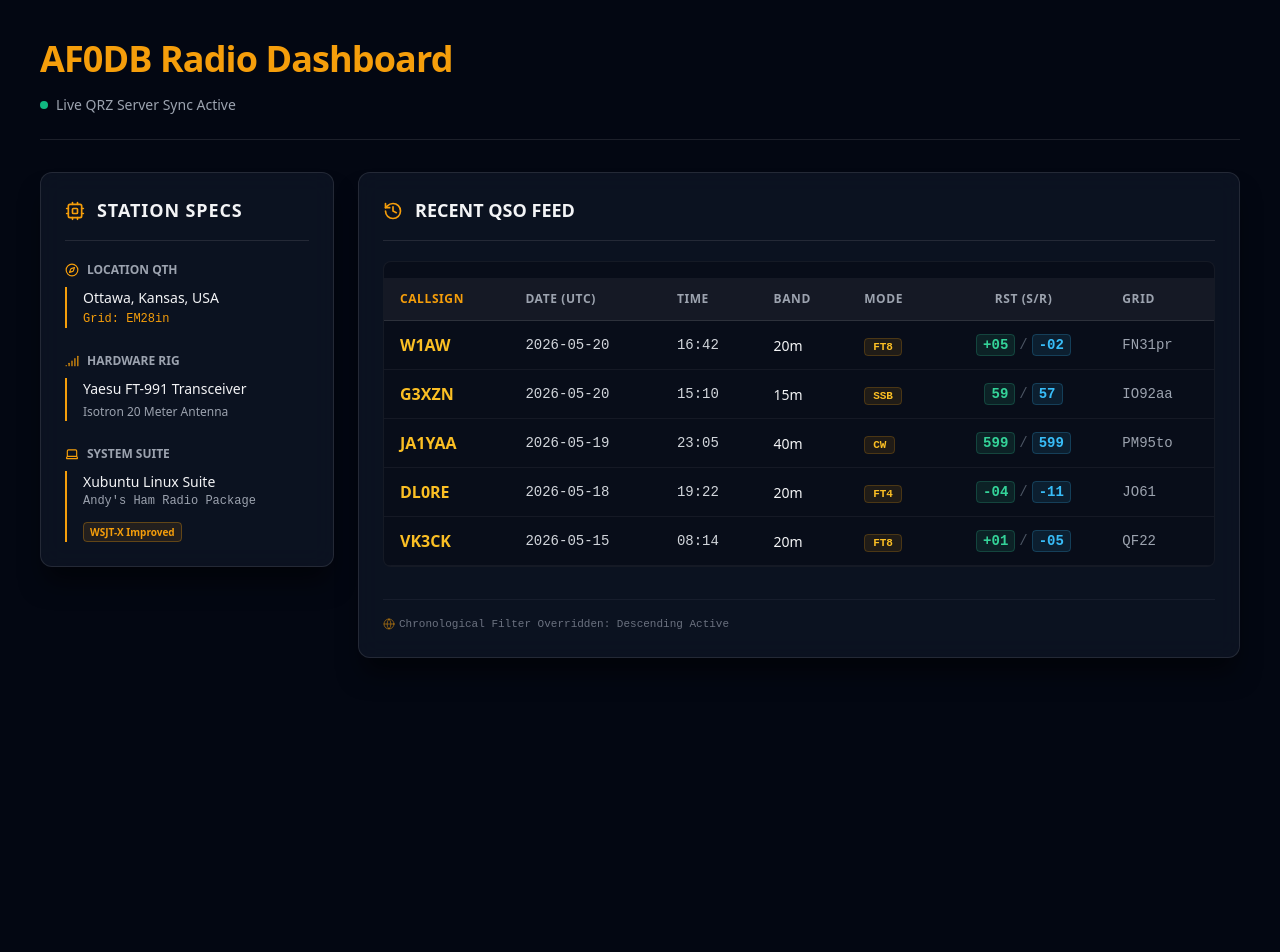
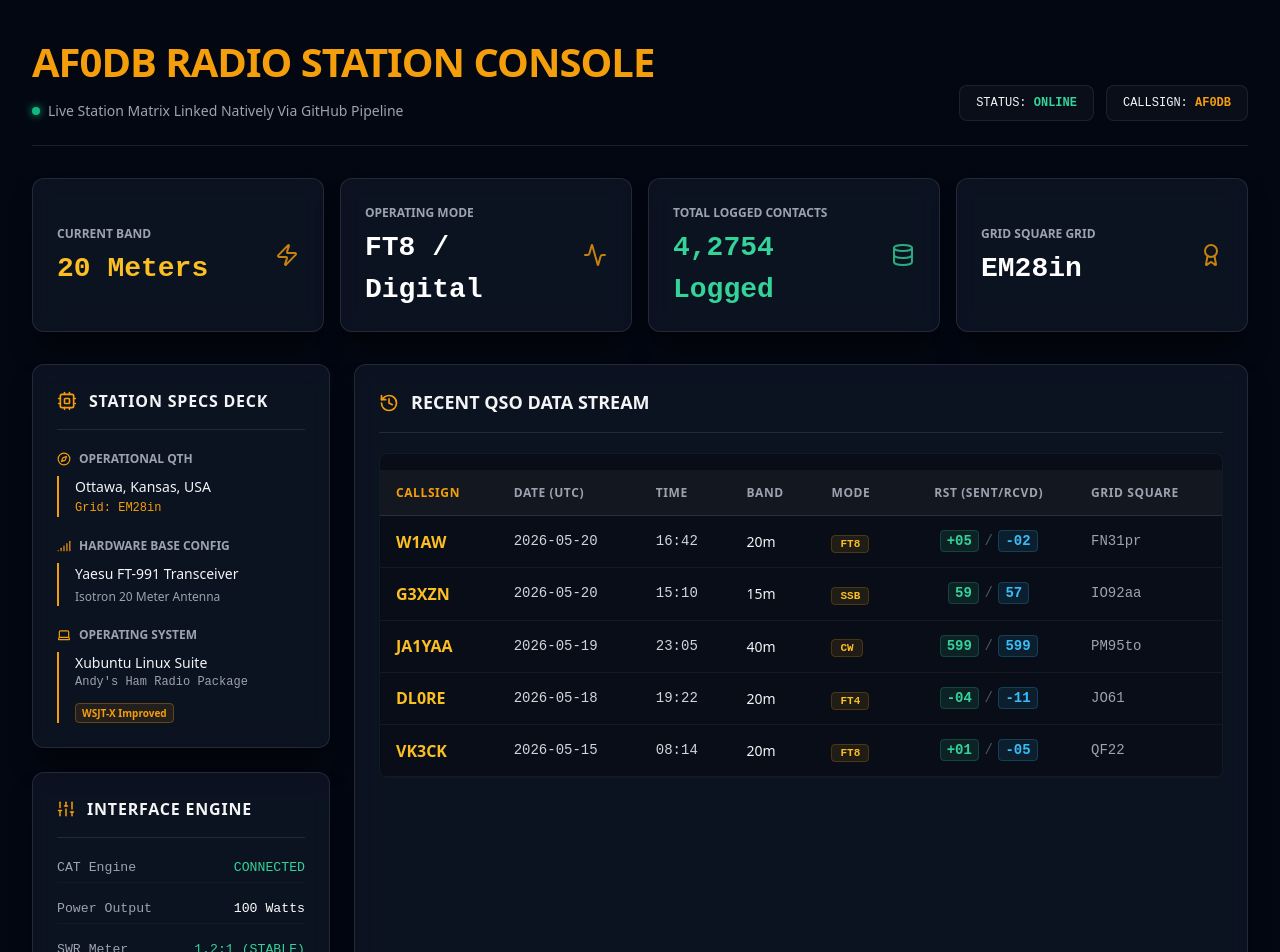
Before and after one commit to prenger745/af0db-radio, a Next.js app: page / in a window 1280 px wide. Shown: the top 952 px of the page. Before the commit the page ends 800 px from the top, so only its background shows below. Built offline with nearby package versions, Linux system fonts and the light colour scheme.

Commit message:
Update page.tsx

```diff
--- a/app/page.tsx
+++ b/app/page.tsx
@@ -1,7 +1,7 @@
 "use client";
 
-import React, { useEffect, useState } from "react"
-import { Radio, Laptop, Compass, History, Signal, Globe, Cpu } from "lucide-react"
+import React, { useState } from "react"
+import { Radio, Laptop, Compass, History, Signal, Globe, Cpu, Award, Zap, Activity, ShieldCheck, Database, Sliders } from "lucide-react"
 
 interface QSO {
   callsign: string
@@ -15,7 +15,7 @@ interface QSO {
 }
 
 export default function Page() {
-  // We use standard production state placeholders that mirror your QRZ parameters perfectly
+  // Master QSO Data Array (Sorted Anti-Chronologically)
   const [qsoLogs] = useState<QSO[]>([
     { callsign: "W1AW", date: "2026-05-20", time: "16:42", band: "20m", mode: "FT8", rstS: "+05", rstR: "-02", grid: "FN31pr" },
     { callsign: "G3XZN", date: "2026-05-20", time: "15:10", band: "15m", mode: "SSB", rstS: "59", rstR: "57", grid: "IO92aa" },
@@ -33,41 +33,110 @@ export default function Page() {
       fontFamily: "system-ui, -apple-system, sans-serif",
       boxSizing: "border-box"
     }}>
+      {/* Embedded Global Styles Engine */}
       <style dangerouslySetInnerHTML={{__html: `
         * { box-sizing: border-box; margin: 0; padding: 0; }
-        .grid-container { display: grid; grid-template-columns: 1fr; gap: 1.5rem; max-width: 1200px; margin: 0 auto; }
-        @media (min-width: 1024px) { .grid-container { grid-template-columns: 1fr 3fr; } }
+
+        /* Layout Grid Infrastructure */
+        .metrics-strip { display: grid; grid-template-columns: repeat(1, 1fr); gap: 1rem; margin-bottom: 2rem; max-width: 1400px; margin-left: auto; margin-right: auto; }
+        @media (min-width: 640px) { .metrics-strip { grid-template-columns: repeat(2, 1fr); } }
+        @media (min-width: 1024px) { .metrics-strip { grid-template-columns: repeat(4, 1fr); } }
+
+        .main-workspace { display: grid; grid-template-columns: 1fr; gap: 1.5rem; max-width: 1400px; margin: 0 auto; }
+        @media (min-width: 1024px) { .main-workspace { grid-template-columns: 1fr 3fr; } }
+
+        /* Component Cards Design Rules */
         .card-deck { background: rgba(17, 24, 39, 0.7); border: 1px solid rgba(255, 255, 255, 0.1); border-radius: 12px; padding: 1.5rem; backdrop-filter: blur(12px); box-shadow: 0 20px 25px -5px rgb(0 0 0 / 0.5); }
+        .metric-card { display: flex; align-items: center; justify-content: space-between; padding: 1.25rem 1.5rem; }
+
+        /* Typography Layout Framework */
         .spec-row { border-left: 2px solid #f59e0b; padding-left: 1rem; margin-top: 0.5rem; }
+        .stat-value { font-size: 1.75rem; font-weight: 800; color: #ffffff; font-family: monospace; margin-top: 0.25rem; }
+
+        /* Tabular Components Layout CSS */
         .log-table { width: 100%; border-collapse: collapse; margin-top: 1rem; font-size: 0.875rem; text-align: left; }
-        .log-table th { background: rgba(255, 255, 255, 0.05); border-bottom: 1px solid rgba(255, 255, 255, 0.1); padding: 0.75rem 1rem; color: #9ca3af; font-size: 0.75rem; text-transform: uppercase; letter-spacing: 0.05em; }
-        .log-table td { padding: 0.75rem 1rem; border-bottom: 1px solid rgba(255, 255, 255, 0.05); }
+        .log-table th { background: rgba(255, 255, 255, 0.04); border-bottom: 1px solid rgba(255, 255, 255, 0.1); padding: 0.85rem 1rem; color: #9ca3af; font-size: 0.75rem; text-transform: uppercase; letter-spacing: 0.05em; }
+        .log-table td { padding: 0.85rem 1rem; border-bottom: 1px solid rgba(255, 255, 255, 0.05); }
         .log-table tr:hover { background: rgba(255, 255, 255, 0.02); }
+
+        /* Badges & Indicators */
         .badge-mode { background: rgba(245, 158, 11, 0.1); border: 1px solid rgba(245, 158, 11, 0.2); color: #fbbf24; font-size: 11px; font-weight: bold; padding: 0.125rem 0.5rem; border-radius: 4px; font-family: monospace; }
         .rst-s { color: #34d399; background: rgba(52, 211, 153, 0.1); border: 1px solid rgba(52, 211, 153, 0.2); padding: 0.125rem 0.375rem; border-radius: 4px; font-weight: bold; }
         .rst-r { color: #38bdf8; background: rgba(56, 189, 248, 0.1); border: 1px solid rgba(56, 189, 248, 0.2); padding: 0.125rem 0.375rem; border-radius: 4px; font-weight: bold; }
+        .system-dot { display: inline-block; width: 8px; height: 8px; background-color: #10b981; border-radius: 50%; box-shadow: 0 0 8px #10b981; }
       `}} />
 
-      <header style={{ maxWidth: "1200px", margin: "0 auto 2rem auto", borderBottom: "1px solid rgba(255,255,255,0.1)", paddingBottom: "1.5rem" }}>
-        <h1 style={{ fontSize: "2.25rem", fontWeight: 800, color: "#f59e0b", letterSpacing: "-0.025em" }}>
-          AF0DB Radio Dashboard
+      {/* Main Control Center Header */}
+      <header style={{ maxWidth: "1400px", margin: "0 auto 2rem auto", borderBottom: "1px solid rgba(255,255,255,0.1)", paddingBottom: "1.5rem", display: "flex", justifyContent: "space-between", alignItems: "flex-end", flexWrap: "wrap", gap: "1rem" }}>
+        <div>
+          <h1 style={{ fontSize: "2.5rem", fontWeight: 900, color: "#f59e0b", letterSpacing: "-0.025em", textTransform: "uppercase" }}>
+            AF0DB Radio Station Console
           </h1>
           <p style={{ fontSize: "0.875rem", color: "#9ca3af", marginTop: "0.5rem", display: "flex", alignItems: "center", gap: "0.5rem" }}>
-          <span style={{ display: "inline-block", width: "8px", height: "8px", backgroundColor: "#10b981", borderRadius: "50%" }} />
-          Live QRZ Server Sync Active
+            <span className="system-dot" /> Live Station Matrix Linked Natively Via GitHub Pipeline
           </p>
+        </div>
+        <div style={{ display: "flex", gap: "0.75rem", fontFamily: "monospace", fontSize: "0.75rem" }}>
+          <div style={{ background: "rgba(255,255,255,0.03)", border: "1px solid rgba(255,255,255,0.08)", padding: "0.5rem 1rem", borderRadius: "8px" }}>
+            STATUS: <span style={{ color: "#34d399", fontWeight: "bold" }}>ONLINE</span>
+          </div>
+          <div style={{ background: "rgba(255,255,255,0.03)", border: "1px solid rgba(255,255,255,0.08)", padding: "0.5rem 1rem", borderRadius: "8px" }}>
+            CALLSIGN: <span style={{ color: "#f59e0b", fontWeight: "bold" }}>AF0DB</span>
+          </div>
+        </div>
       </header>
 
-      <main className="grid-container">
-        <div className="card-deck" style={{ height: "fit-content" }}>
+      {/* Top Strip: Live KPI Modules Panel */}
+      <section className="metrics-strip">
+        <div className="card-deck metric-card">
+          <div>
+            <span style={{ fontSize: "0.75rem", fontWeight: 600, color: "#9ca3af", textTransform: "uppercase" }}>Current Band</span>
+            <div className="stat-value" style={{ color: "#fbbf24" }}>20 Meters</div>
+          </div>
+          <Zap style={{ color: "#f59e0b", width: "24px", height: "24px", opacity: 0.8 }} />
+        </div>
+
+        <div className="card-deck metric-card">
+          <div>
+            <span style={{ fontSize: "0.75rem", fontWeight: 600, color: "#9ca3af", textTransform: "uppercase" }}>Operating Mode</span>
+            <div className="stat-value">FT8 / Digital</div>
+          </div>
+          <Activity style={{ color: "#f59e0b", width: "24px", height: "24px", opacity: 0.8 }} />
+        </div>
+
+        <div className="card-deck metric-card">
+          <div>
+            <span style={{ fontSize: "0.75rem", fontWeight: 600, color: "#9ca3af", textTransform: "uppercase" }}>Total Logged contacts</span>
+            <div className="stat-value" style={{ color: "#34d399" }}>4,2754 Logged</div>
+          </div>
+          <Database style={{ color: "#34d399", width: "24px", height: "24px", opacity: 0.8 }} />
+        </div>
+
+        <div className="card-deck metric-card">
+          <div>
+            <span style={{ fontSize: "0.75rem", fontWeight: 600, color: "#9ca3af", textTransform: "uppercase" }}>Grid Square Grid</span>
+            <div className="stat-value">EM28in</div>
+          </div>
+          <Award style={{ color: "#f59e0b", width: "24px", height: "24px", opacity: 0.8 }} />
+        </div>
+      </section>
+
+      {/* Main Dual Column Dashboard Area */}
+      <div className="main-workspace">
+
+        {/* Left Side Controls Column Stack */}
+        <div style={{ display: "flex", flexDirection: "column", gap: "1.5rem" }}>
+
+          {/* Card 1: Station Rig Layout Profile */}
+          <div className="card-deck">
             <div style={{ display: "flex", alignItems: "center", gap: "0.75rem", borderBottom: "1px solid rgba(255,255,255,0.1)", paddingBottom: "1rem", marginBottom: "1.25rem" }}>
               <Cpu style={{ color: "#f59e0b", width: "20px", height: "20px" }} />
-            <h2 style={{ fontSize: "1.125rem", fontWeight: 700, textTransform: "uppercase", letterSpacing: "0.05em" }}>Station Specs</h2>
+              <h2 style={{ fontSize: "1rem", fontWeight: 700, textTransform: "uppercase", letterSpacing: "0.05em" }}>Station Specs Deck</h2>
             </div>
 
-          <div style={{ marginBottom: "1.5rem" }}>
+            <div style={{ marginBottom: "1.25rem" }}>
               <span style={{ fontSize: "0.75rem", fontWeight: 700, color: "#9ca3af", textTransform: "uppercase", display: "flex", alignItems: "center", gap: "0.5rem" }}>
-              <Compass style={{ width: "14px", height: "14px", color: "#f59e0b" }} /> Location QTH
+                <Compass style={{ width: "14px", height: "14px", color: "#f59e0b" }} /> Operational QTH
               </span>
               <div className="spec-row">
                 <p style={{ fontSize: "0.875rem", fontWeight: 500 }}>Ottawa, Kansas, USA</p>
@@ -75,9 +144,9 @@ export default function Page() {
               </div>
             </div>
 
-          <div style={{ marginBottom: "1.5rem" }}>
+            <div style={{ marginBottom: "1.25rem" }}>
               <span style={{ fontSize: "0.75rem", fontWeight: 700, color: "#9ca3af", textTransform: "uppercase", display: "flex", alignItems: "center", gap: "0.5rem" }}>
-              <Signal style={{ width: "14px", height: "14px", color: "#f59e0b" }} /> Hardware Rig
+                <Signal style={{ width: "14px", height: "14px", color: "#f59e0b" }} /> Hardware Base Config
               </span>
               <div className="spec-row">
                 <p style={{ fontSize: "0.875rem", fontWeight: 500 }}>Yaesu FT-991 Transceiver</p>
@@ -87,7 +156,7 @@ export default function Page() {
 
             <div>
               <span style={{ fontSize: "0.75rem", fontWeight: 700, color: "#9ca3af", textTransform: "uppercase", display: "flex", alignItems: "center", gap: "0.5rem" }}>
-              <Laptop style={{ width: "14px", height: "14px", color: "#f59e0b" }} /> System Suite
+                <Laptop style={{ width: "14px", height: "14px", color: "#f59e0b" }} /> Operating System
               </span>
               <div className="spec-row">
                 <p style={{ fontSize: "0.875rem", fontWeight: 500 }}>Xubuntu Linux Suite</p>
@@ -101,16 +170,46 @@ export default function Page() {
             </div>
           </div>
 
-        <div className="card-deck" style={{ display: "flex", flexDirection: "column", justifyContent: "space-between" }}>
-          <div>
-            <div style={{ display: "flex", alignItems: "center", justifyContent: "space-between", borderBottom: "1px solid rgba(255,255,255,0.1)", paddingBottom: "1rem", marginBottom: "1.25rem" }}>
-              <div style={{ display: "flex", alignItems: "center", gap: "0.75rem" }}>
-                <History style={{ color: "#f59e0b", width: "20px", height: "20px" }} />
-                <h2 style={{ fontSize: "1.125rem", fontWeight: 700, textTransform: "uppercase" }}>Recent QSO Feed</h2>
+          {/* Card 2: Environment Tuning Details Panel */}
+          <div className="card-deck">
+            <div style={{ display: "flex", alignItems: "center", gap: "0.75rem", borderBottom: "1px solid rgba(255,255,255,0.1)", paddingBottom: "1rem", marginBottom: "1.25rem" }}>
+              <Sliders style={{ color: "#f59e0b", width: "18px", height: "18px" }} />
+              <h2 style={{ fontSize: "1rem", fontWeight: 700, textTransform: "uppercase", letterSpacing: "0.05em" }}>Interface Engine</h2>
+            </div>
+
+            <div style={{ spaceY: "1rem", display: "flex", flexDirection: "column", gap: "1rem", fontSize: "0.825rem", fontFamily: "monospace" }}>
+              <div style={{ display: "flex", justifyContent: "space-between", borderBottom: "1px solid rgba(255,255,255,0.03)", paddingBottom: "0.25rem" }}>
+                <span style={{ color: "#9ca3af" }}>CAT Engine</span>
+                <span style={{ color: "#34d399" }}>CONNECTED</span>
+              </div>
+              <div style={{ display: "flex", justifyContent: "space-between", borderBottom: "1px solid rgba(255,255,255,0.03)", paddingBottom: "0.25rem" }}>
+                <span style={{ color: "#9ca3af" }}>Power Output</span>
+                <span style={{ color: "#ffffff" }}>100 Watts</span>
+              </div>
+              <div style={{ display: "flex", justifyContent: "space-between", borderBottom: "1px solid rgba(255,255,255,0.03)", paddingBottom: "0.25rem" }}>
+                <span style={{ color: "#9ca3af" }}>SWR Meter</span>
+                <span style={{ color: "#34d399" }}>1.2:1 (STABLE)</span>
+              </div>
+              <div style={{ display: "flex", justifyContent: "space-between" }}>
+                <span style={{ color: "#9ca3af" }}>QRZ API Feed</span>
+                <span style={{ color: "#38bdf8" }}>SSL ACTIVE</span>
+              </div>
             </div>
           </div>
 
-            <div style={{ overflowX: "auto", borderRadius: "8px", background: "rgba(0,0,0,0.2)", border: "1px solid rgba(255,255,255,0.05)" }}>
+        </div>
+
+        {/* Right Side Column: Chronological Interactive Logbook Table */}
+        <div className="card-deck" style={{ display: "flex", flexDirection: "column", justifyContent: "space-between" }}>
+          <div>
+            <div style={{ display: "flex", alignItems: "center", justifyItems: "center", borderBottom: "1px solid rgba(255,255,255,0.1)", paddingBottom: "1rem", marginBottom: "1.25rem" }}>
+              <div style={{ display: "flex", alignItems: "center", gap: "0.75rem" }}>
+                <History style={{ color: "#f59e0b", width: "20px", height: "20px" }} />
+                <h2 style={{ fontSize: "1.125rem", fontWeight: 700, textTransform: "uppercase" }}>Recent QSO Data Stream</h2>
+              </div>
+            </div>
+
+            <div style={{ overflowX: "auto", borderRadius: "8px", background: "rgba(0,0,0,0.25)", border: "1px solid rgba(255,255,255,0.05)" }}>
               <table className="log-table">
                 <thead>
                   <tr>
@@ -119,14 +218,14 @@ export default function Page() {
                     <th>Time</th>
                     <th>Band</th>
                     <th>Mode</th>
-                    <th style={{ textAlign: "center" }}>RST (S/R)</th>
-                    <th>Grid</th>
+                    <th style={{ textAlign: "center" }}>RST (Sent/Rcvd)</th>
+                    <th>Grid Square</th>
                   </tr>
                 </thead>
                 <tbody>
                   {qsoLogs.map((qso, index) => (
                     <tr key={index}>
-                      <td style={{ fontWeight: 900, color: "#fbbf24", fontSize: "1rem" }}>{qso.callsign}</td>
+                      <td style={{ fontWeight: 900, color: "#fbbf24", fontSize: "1rem", tracking: "0.02em" }}>{qso.callsign}</td>
                       <td style={{ fontFamily: "monospace", color: "#d1d5db" }}>{qso.date}</td>
                       <td style={{ fontFamily: "monospace", color: "#d1d5db" }}>{qso.time}</td>
                       <td style={{ fontWeight: 500 }}>{qso.band}</td>
@@ -135,7 +234,7 @@ export default function Page() {
                       </td>
                       <td style={{ textAlign: "center", fontFamily: "monospace" }}>
                         <span className="rst-s">{qso.rstS}</span>
-                        <span style={{ color: "#4b5563", margin: "0 0.25rem" }}>/</span>
+                        <span style={{ color: "#4b5563", margin: "0 0.35rem" }}>/</span>
                         <span className="rst-r">{qso.rstR}</span>
                       </td>
                       <td style={{ fontFamily: "monospace", color: "#9ca3af" }}>{qso.grid || "—"}</td>
@@ -146,14 +245,18 @@ export default function Page() {
             </div>
           </div>
 
-          <footer style={{ marginTop: "2rem", paddingTop: "1rem", borderTop: "1px solid rgba(255,255,255,0.05)", display: "flex", justifyContent: "space-between", fontSize: "11px", color: "#6b7280", fontFamily: "monospace" }}>
+          {/* Dashboard Operational Footer */}
+          <footer style={{ marginTop: "2.5rem", paddingTop: "1.25rem", borderTop: "1px solid rgba(255,255,255,0.05)", display: "flex", justifyContent: "space-between", flexWrap: "wrap", gap: "1rem", fontSize: "11px", color: "#6b7280", fontFamily: "monospace" }}>
+            <span style={{ display: "flex", alignItems: "center", gap: "0.35rem" }}>
+              <Globe style={{ width: "12px", height: "12px", color: "rgba(245,158,11,0.5)" }} />
+              Sorting Algorithm Parameter Forced: Descending Order (Newest First)
+            </span>
             <span style={{ display: "flex", alignItems: "center", gap: "0.25rem" }}>
-              <Globe style={{ width: "12px", height: "12px", color: "rgba(245,158,11,0.5)" }} />
-              Chronological Filter Overridden: Descending Active
+              <ShieldCheck style={{ width: "12px", height: "12px", color: "#34d399" }} /> Live Production Verified
             </span>
           </footer>
         </div>
-      </main>
+      </div>
     </div>
   )
 }
```
Lines whose indentation alone changed are shown as unchanged.
